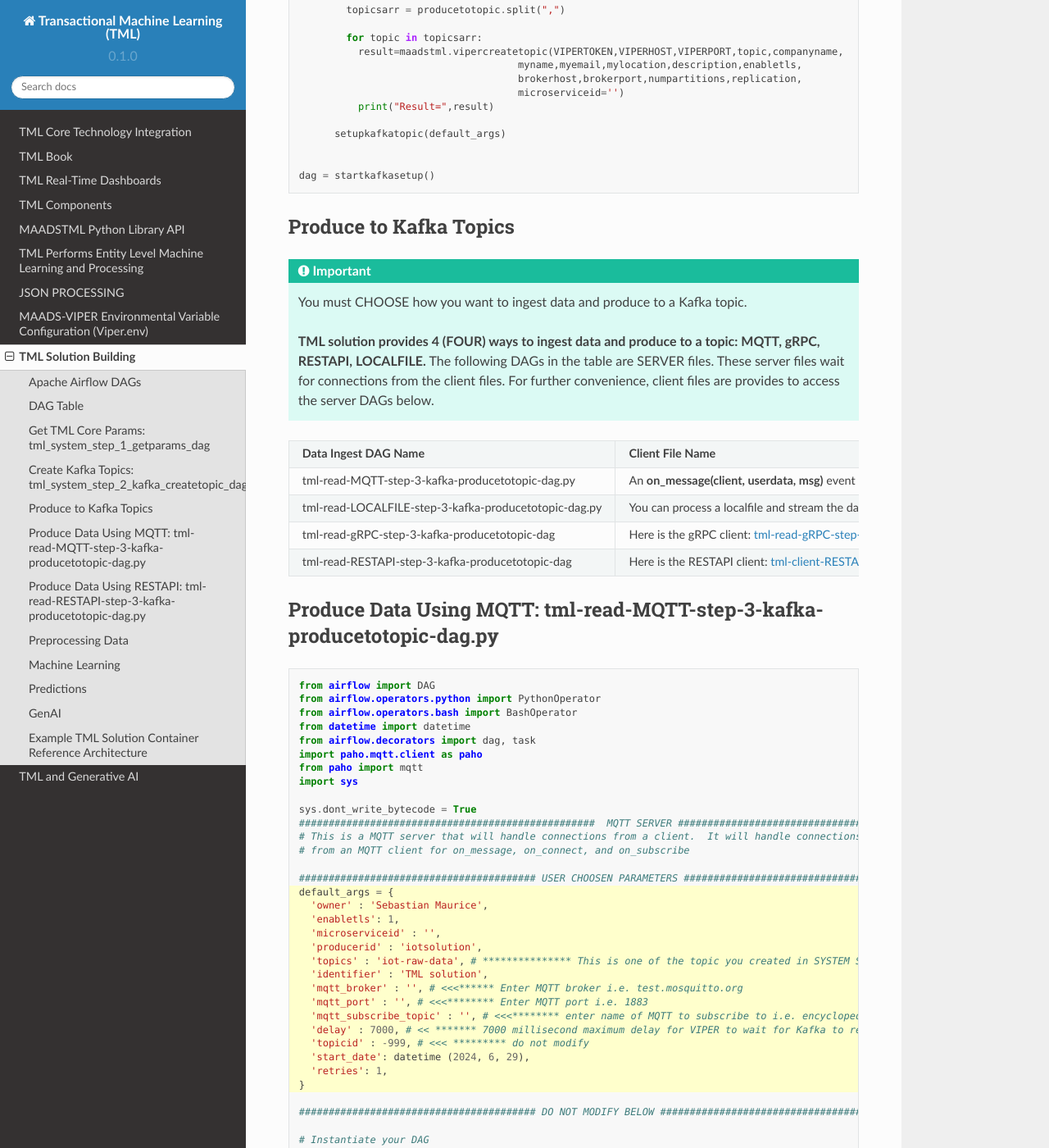
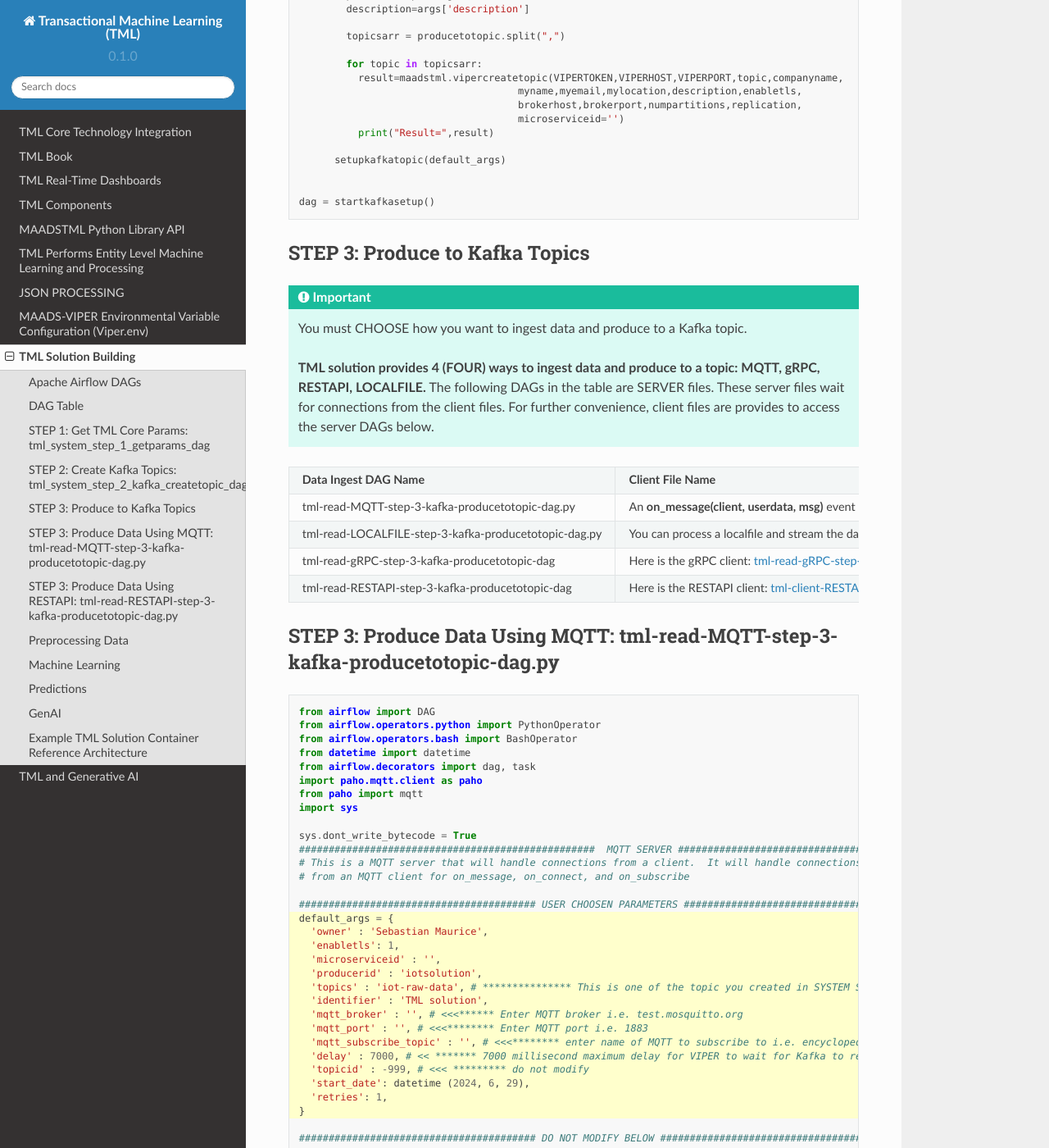
Before and after one commit to smaurice101/readthedocs, a Sphinx documentation site: the page built from docs/source/tmlbuilds.rst, in a window 1280 px wide and 1400 px high, scrolled down 4404 px. Shown: the whole window at 82% size. Built offline with Sphinx 7.4.7 and the Read the Docs theme 2.0.0, drawn with Linux system fonts in a browser that asks for light colours; some of the changed text lies outside the part shown.

Commit message:
Update tmlbuilds.rst

```diff
--- a/docs/source/tmlbuilds.rst
+++ b/docs/source/tmlbuilds.rst
@@ -54,7 +54,7 @@
    * - tml_system_step_10_documentation_dag
      - This DAG will automatically create the documentation for your solution on readthedocs.io.
 
-Get TML Core Params: tml_system_step_1_getparams_dag
+STEP 1: Get TML Core Params: tml_system_step_1_getparams_dag
 -----------------
 
 Below is the complete definition of the **tml_system_step_1_getparams_dag**.  Users only need to configure the code highlighted in the **USER CHOSEN PARAMETERS**.
@@ -140,7 +140,7 @@
 
    dag = tmlparams()
 
-Create Kafka Topics: tml_system_step_2_kafka_createtopic_dag
+STEP 2: Create Kafka Topics: tml_system_step_2_kafka_createtopic_dag
 -----------------
 
 Below is the complete definition of the **tml_system_step_2_kafka_createtopic_dag** that creates all the topics for your solution.  Users only need to configure the code highlighted in the **USER CHOSEN PARAMETERS**.
@@ -237,7 +237,7 @@
    dag = startkafkasetup()
 
 
-Produce to Kafka Topics
+STEP 3: Produce to Kafka Topics
 -----------------
 
 .. important::
@@ -277,7 +277,7 @@
        to leverage a rest connection and stream the data to Kafka.
 
 
-Produce Data Using MQTT: tml-read-MQTT-step-3-kafka-producetotopic-dag.py
+STEP 3: Produce Data Using MQTT: tml-read-MQTT-step-3-kafka-producetotopic-dag.py
 ---------------------
 
 .. code-block::
@@ -394,7 +394,7 @@
 
    dag = startproducingtotopic()
 
-Produce Data Using RESTAPI: tml-read-RESTAPI-step-3-kafka-producetotopic-dag.py
+STEP 3: Produce Data Using RESTAPI: tml-read-RESTAPI-step-3-kafka-producetotopic-dag.py
 ---------------------
 
 .. code-block::
```
